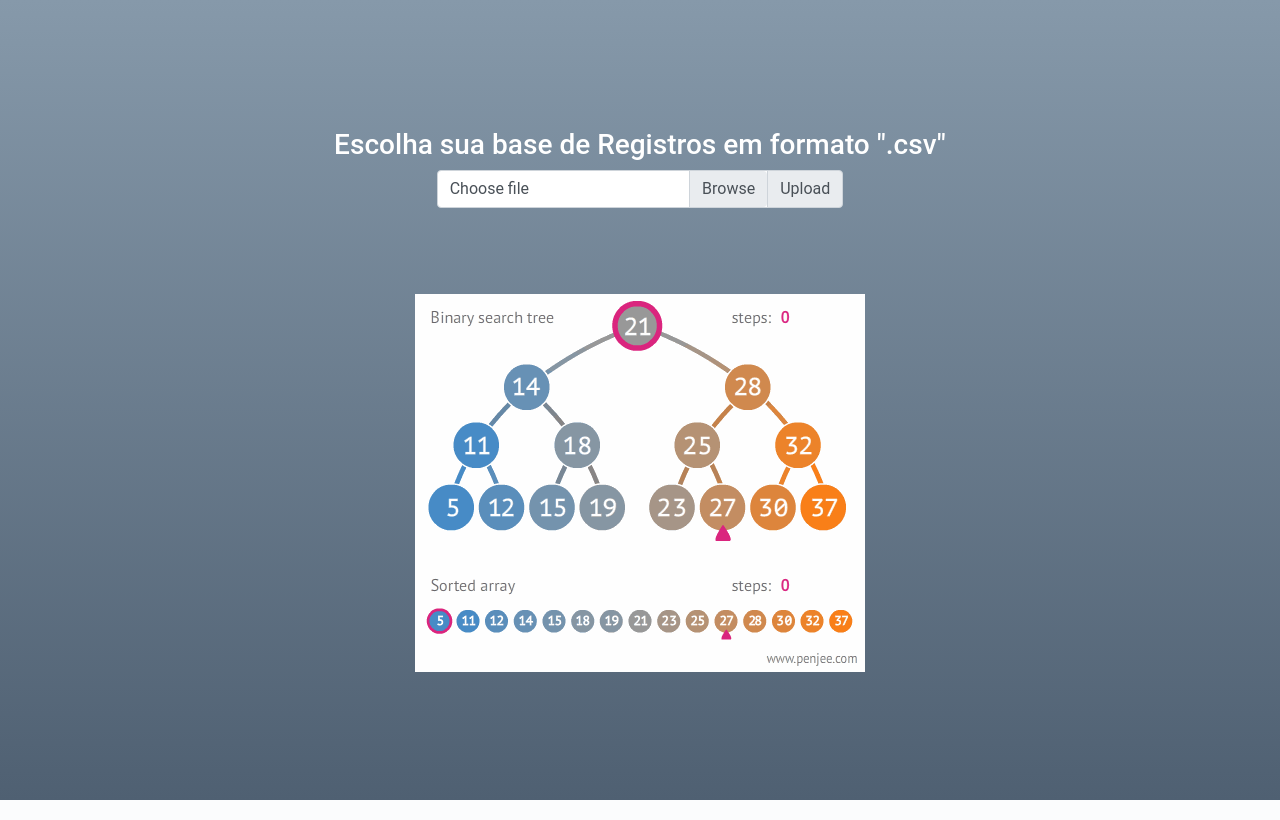
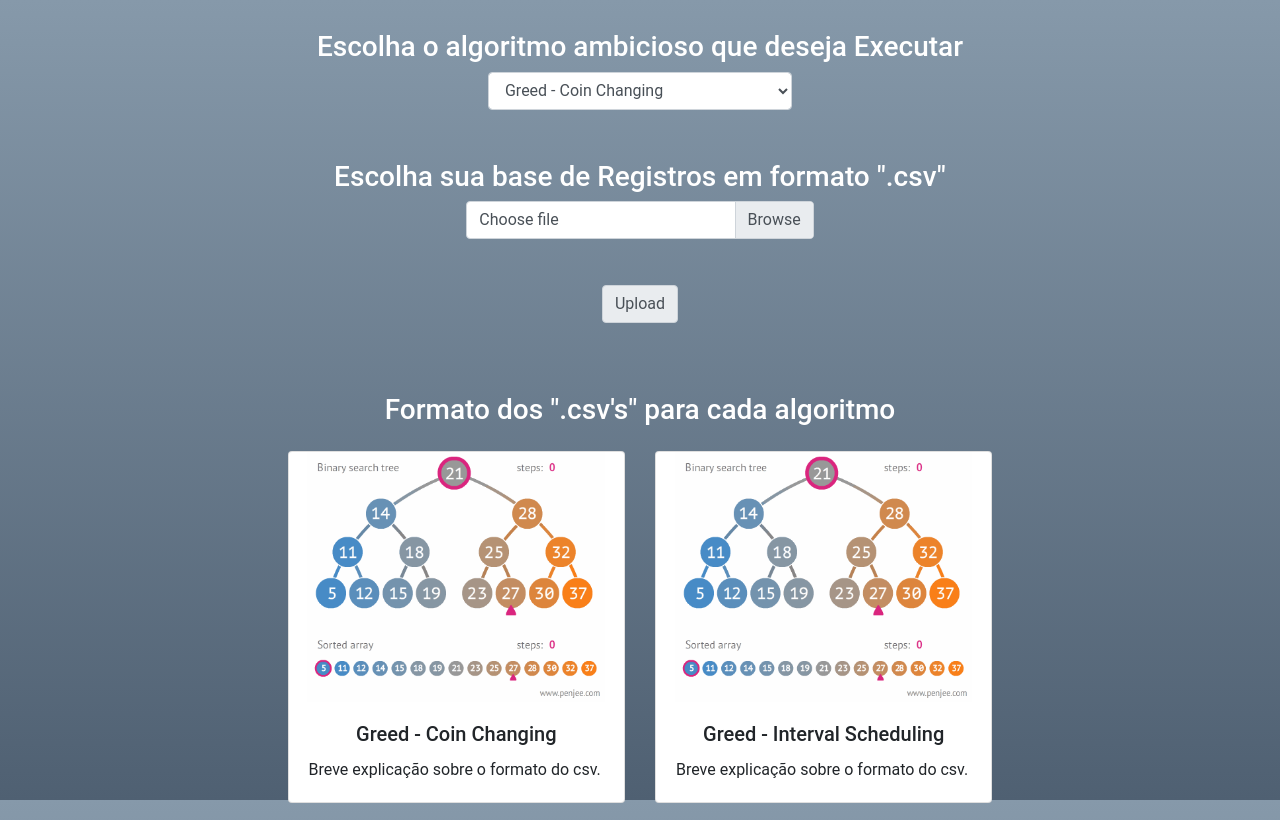
Before and after one commit to EDAII/Lista5_2018-02-Allan_Filipe, a Django app: page / in a window 1280 px wide. Run offline with Django 3.2, Linux system fonts and the light colour scheme; some libraries are stand-ins or nearby versions.

Commit message:
Organizing home page with new parameters.
Co-authored-by: Filipe Barcelos <filipekn4@gmail.com>
Co-authored-by: Allan Nobre <allanjefrey9@hotmail.com>

```diff
--- a/TrabalhosEDA5/Trabalho05/static/Trabalho05/style.css
+++ b/TrabalhosEDA5/Trabalho05/static/Trabalho05/style.css
@@ -23,3 +23,8 @@ html,
 .button-color {
     background-color: white;
 }
+
+.column-in-center{
+    float: none;
+    margin: 0 auto;
+}
--- a/TrabalhosEDA5/Trabalho05/templates/home.html
+++ b/TrabalhosEDA5/Trabalho05/templates/home.html
@@ -1,47 +1,99 @@
 <!DOCTYPE html>
-<html lang="en" >
+<html lang="en">
 
 <head>
     <meta charset="UTF-8">
     <title>Ordenador de CSVs</title>
     {% load static %}
     <!-- Bootstrap CSS -->
-  <link rel="stylesheet" href="https://maxcdn.bootstrapcdn.com/bootstrap/4.0.0/css/bootstrap.min.css" integrity="sha384-Gn5384xqQ1aoWXA+058RXPxPg6fy4IWvTNh0E263XmFcJlSAwiGgFAW/dAiS6JXm" crossorigin="anonymous">
+    <link rel="stylesheet" href="https://maxcdn.bootstrapcdn.com/bootstrap/4.0.0/css/bootstrap.min.css" integrity="sha384-Gn5384xqQ1aoWXA+058RXPxPg6fy4IWvTNh0E263XmFcJlSAwiGgFAW/dAiS6JXm"
+        crossorigin="anonymous">
     <!-- My CSS -->
     <link rel="stylesheet" type="text/css" href="{% static 'Trabalho05/style.css' %}">
 </head>
 
 <body class="background background-home">
 
+    <form method="post" enctype="multipart/form-data">
+        {% csrf_token %}
+
+        <div class="row" style="margin: 50px">
+            <h3 class="col-12 text-center" style="color:white">Escolha o algoritmo ambicioso que deseja Executar</h3>
+            <div class="col-4"></div>
+            <div class="col-4">
+                <select class="form-control" required id="inputGroupSelect" name="selectedOption">
+                    <option>Greed - Coin Changing</option>
+                    <option>Greed - Interval Scheduling</option>
+                </select>
+            </div>
+            <div class="col-4"></div>
+        </div>
+
         <div class="row">
             <h3 class="col-12 text-center" style="color:white">Escolha sua base de Registros em formato ".csv"</h3>
             <div class="col-4"></div>
             <div class="col-4">
-            <form method="post" enctype="multipart/form-data">
-                {% csrf_token %}
                 <div class="input-group mb-3">
                     <div class="custom-file">
-                        <input type="file" required class="custom-file-input" id="inputGroupFile02" name="myfile" accept=".csv">
+                        <input type="file" required class="custom-file-input" id="inputGroupFile02" name="myfile"
+                            accept=".csv">
                         <label class="custom-file-label" for="inputGroupFile02">Choose file</label>
                     </div>
-                    <div class="input-group-append">
+                </div>
+            </div>
+            <div class="col-4"></div>
+        </div>
+
+        <div class="row" style="margin-top: 30px; margin-bottom: 70px">
+            <div class="input-group-append column-in-center">
                 <button class="input-group-text" type="submit">Upload</button>
             </div>
         </div>
-            </form>
+
+        <div class="container" style="margin-top: 30px">
+            <h3 class="col-12 text-center" style="color:white">Formato dos ".csv's" para cada algoritmo</h3>
+            <div class="row py-3">
+
+                <div class="col-2"></div>
+
+                <div class="col-4">
+                    <div class="card">
+                        <div class="card-img-top text-center">
+                            <img src="{% static 'images/Tree.gif' %}" style="height: 250px" alt="Card image cap">
                         </div>
-        <div class="col-4"></div>
-
-        <div class="col-12 text-center" style="margin-top: 70px">
-            <img src="{% static 'images/Tree.gif' %}" alt="Card image cap"></div>
+                        <div class="card-body">
+                            <h5 class="card-title text-center">Greed - Coin Changing</h5>
+                            <p class="card-text">Breve explicação sobre o formato do csv.</p>
+                        </div>
                     </div>
                 </div>
 
+                <div class="col-4">
+                    <div class="card">
+                        <div class="card-img-top text-center">
+                            <img src="{% static 'images/Tree.gif' %}" style="height: 250px" alt="Card image cap">
+                        </div>
+                        <div class="card-body">
+                            <h5 class="card-title text-center">Greed - Interval Scheduling</h5>
+                            <p class="card-text">Breve explicação sobre o formato do csv.</p>
+                        </div>
+                    </div>
+
+                    <div class="col-2"></div>
+
+                </div>
+            </div>
+    </form>
+
     <!-- Optional JavaScript -->
     <!-- jQuery first, then Popper.js, then Bootstrap JS -->
-    <script src="https://code.jquery.com/jquery-3.2.1.slim.min.js" integrity="sha384-KJ3o2DKtIkvYIK3UENzmM7KCkRr/rE9/Qpg6aAZGJwFDMVNA/GpGFF93hXpG5KkN" crossorigin="anonymous"></script>
-    <script src="https://cdnjs.cloudflare.com/ajax/libs/popper.js/1.12.9/umd/popper.min.js" integrity="sha384-ApNbgh9B+Y1QKtv3Rn7W3mgPxhU9K/ScQsAP7hUibX39j7fakFPskvXusvfa0b4Q" crossorigin="anonymous"></script>
-    <script src="https://maxcdn.bootstrapcdn.com/bootstrap/4.0.0/js/bootstrap.min.js" integrity="sha384-JZR6Spejh4U02d8jOt6vLEHfe/JQGiRRSQQxSfFWpi1MquVdAyjUar5+76PVCmYl" crossorigin="anonymous"></script>
+    <script src="https://code.jquery.com/jquery-3.2.1.slim.min.js" integrity="sha384-KJ3o2DKtIkvYIK3UENzmM7KCkRr/rE9/Qpg6aAZGJwFDMVNA/GpGFF93hXpG5KkN"
+        crossorigin="anonymous"></script>
+    <script src="https://cdnjs.cloudflare.com/ajax/libs/popper.js/1.12.9/umd/popper.min.js" integrity="sha384-ApNbgh9B+Y1QKtv3Rn7W3mgPxhU9K/ScQsAP7hUibX39j7fakFPskvXusvfa0b4Q"
+        crossorigin="anonymous"></script>
+    <script src="https://maxcdn.bootstrapcdn.com/bootstrap/4.0.0/js/bootstrap.min.js" integrity="sha384-JZR6Spejh4U02d8jOt6vLEHfe/JQGiRRSQQxSfFWpi1MquVdAyjUar5+76PVCmYl"
+        crossorigin="anonymous"></script>
 
 </body>
+
 </html>
--- a/TrabalhosEDA5/Trabalho05/views.py
+++ b/TrabalhosEDA5/Trabalho05/views.py
@@ -2,12 +2,16 @@ from django.shortcuts import render
 
 
 def home(request):
+    if request.method == 'POST':
+        print(request.POST['selectedOption'])
+
     if request.method == 'POST' and request.FILES['myfile']:
         myfile = request.FILES['myfile']
         byte_str = myfile.file.read()
 
         # Convert to a "unicode" object
         text_obj = byte_str.decode('UTF-8')
+        print(text_obj)
         columns_descriptions, all_data = read_csv(text_obj.splitlines())
 
         return render(request, 'result.html', {'columns_descriptions': columns_descriptions})
```
Lines whose indentation alone changed are shown as unchanged.
